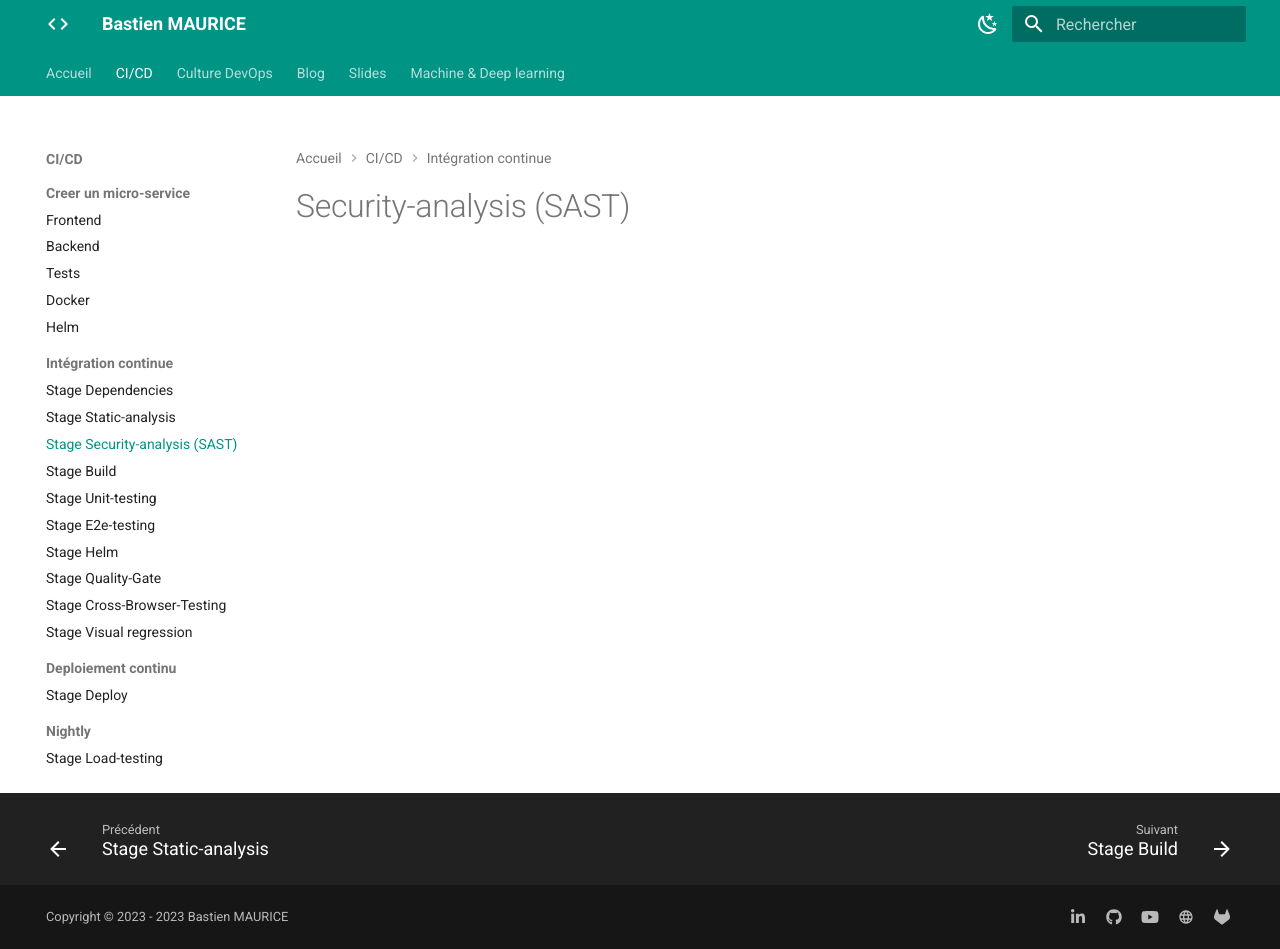
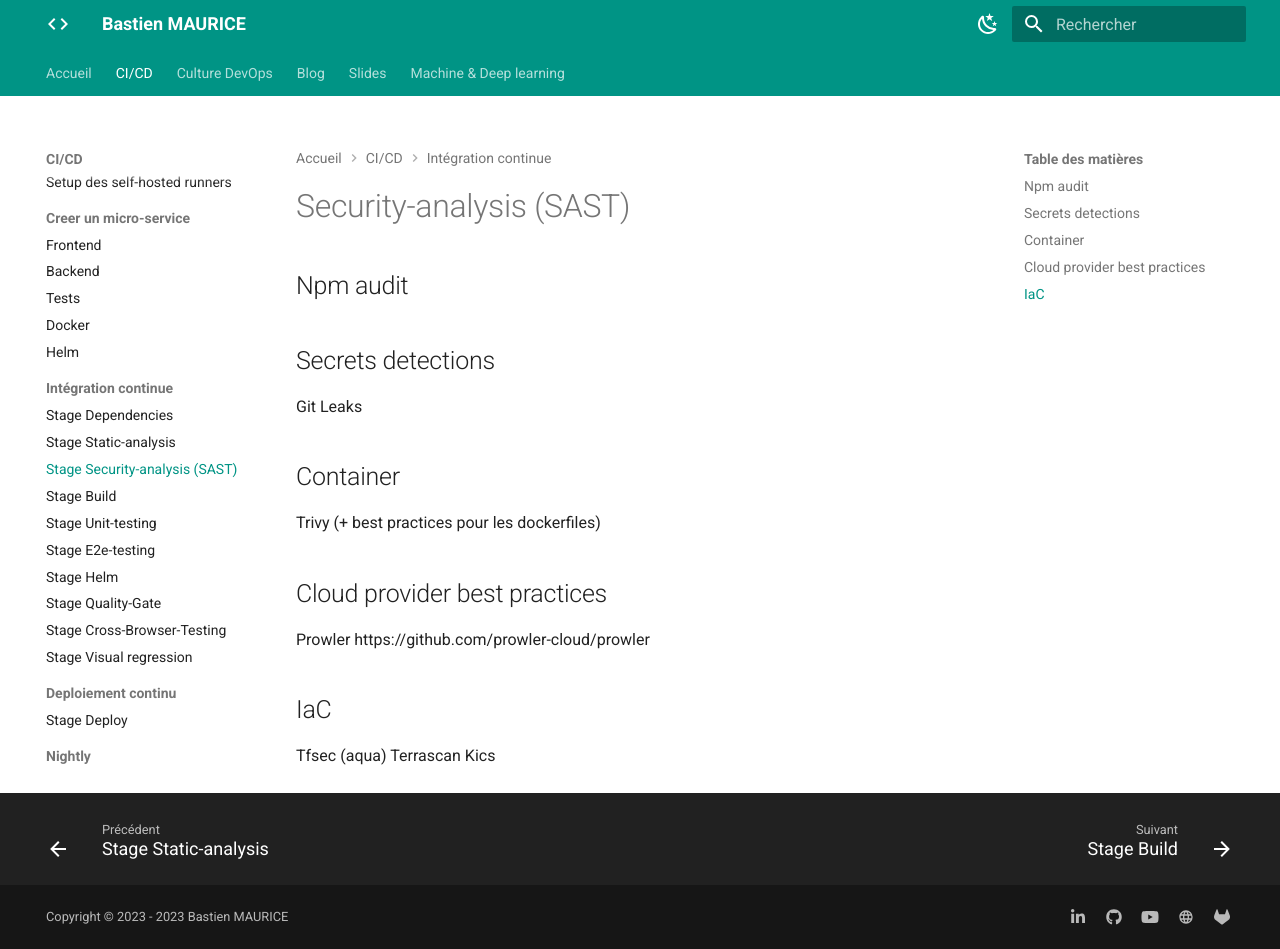
Before and after one commit to Momotoculteur/bastienmaurice-website, an MkDocs documentation site: the page built from docs/cicd/integration-continue/security-analysis-sast.md, in a window 1280 px wide and 949 px high. Built offline with MkDocs 1.6.1 and Material for MkDocs 9.7.7, drawn with Linux system fonts in a browser that asks for light colours.

```diff
--- a/docs/cicd/integration-continue/security-analysis-sast.md
+++ b/docs/cicd/integration-continue/security-analysis-sast.md
@@ -1 +1,21 @@
 # Security-analysis (SAST)
+
+## Npm audit
+
+## Secrets detections
+Git Leaks
+
+## Container
+Trivy (+ best practices pour les dockerfiles)
+
+
+
+## Cloud provider best practices
+Prowler
+https://github.com/prowler-cloud/prowler
+
+
+## IaC
+Tfsec (aqua)
+Terrascan
+Kics
--- a/mkdocs.yml
+++ b/mkdocs.yml
@@ -172,6 +172,7 @@ nav:
         - Container avec Docker: slides/devops/container-docker/docker.md
         - Multi container avec Docker Compose: slides/devops/multi-container-docker-compose/docker-compose.md
         - Orchestration de container avec Kubernetes: slides/devops/kubernetes/kubernetes.md
+        - Shift Left Security: slides/devops/shift-left-security/shift-left-security.md
   - Machine & Deep learning: https://deeplylearning.fr/
 
 markdown_extensions:
```
Also changed, not shown: docs/cicd/integration-continue/e2e-testing.md (+4 -0 lines), docs/cicd/integration-continue/helm.md (+4 -0 lines), docs/culture-devops/infra-as-code/terraform.md (+18 -0 lines), docs/slides/devops/shift-left-security/index.html (added, +42 -0 lines), docs/slides/devops/shift-left-security/shift-left-security.md (added, +3 -0 lines), docs/slides/devops/shift-left-security/img/cicd-pipeline.png (added), docs/slides/devops/shift-left-security/img/npm-audit.png (added), docs/slides/devops/shift-left-security/img/owasp-zap-proxy.png (added), 1 other file.
